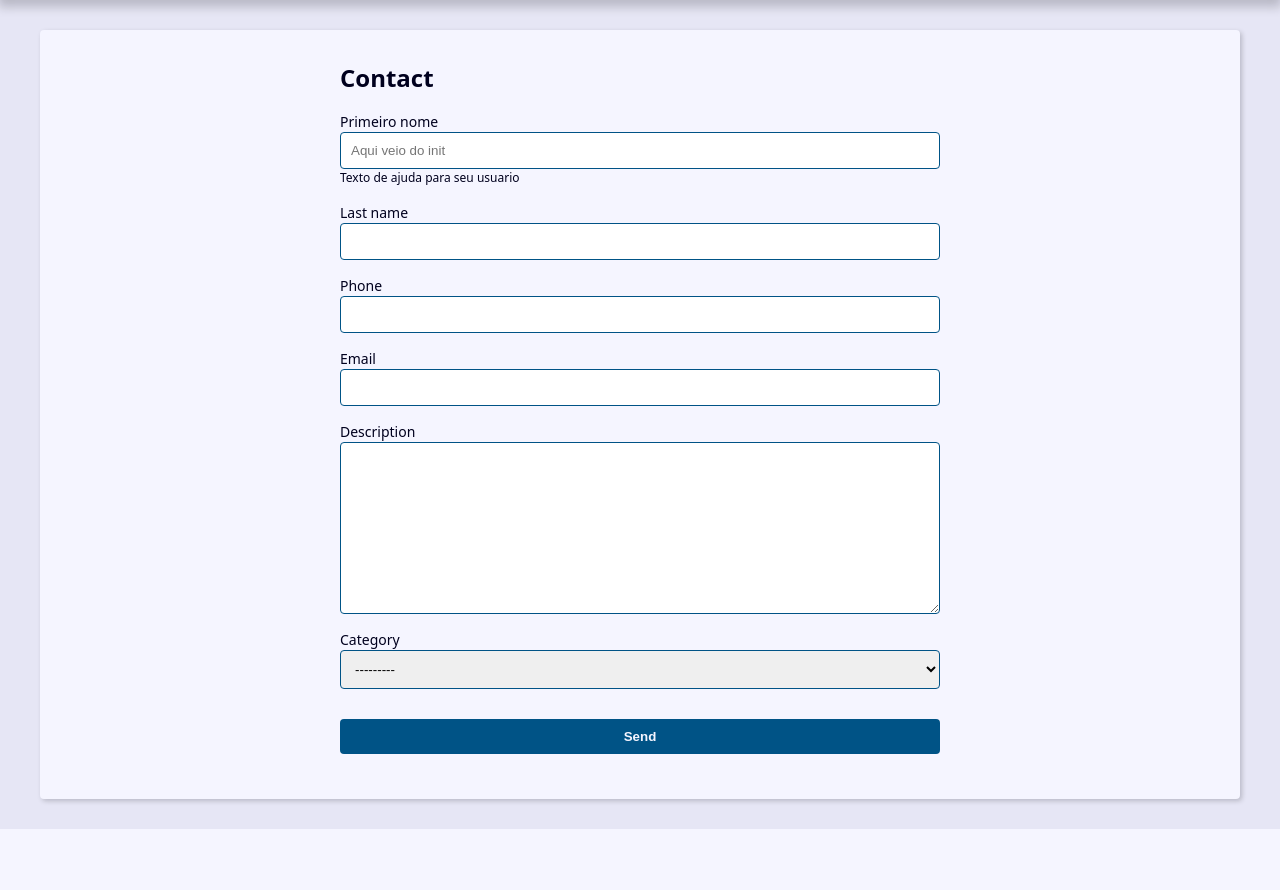
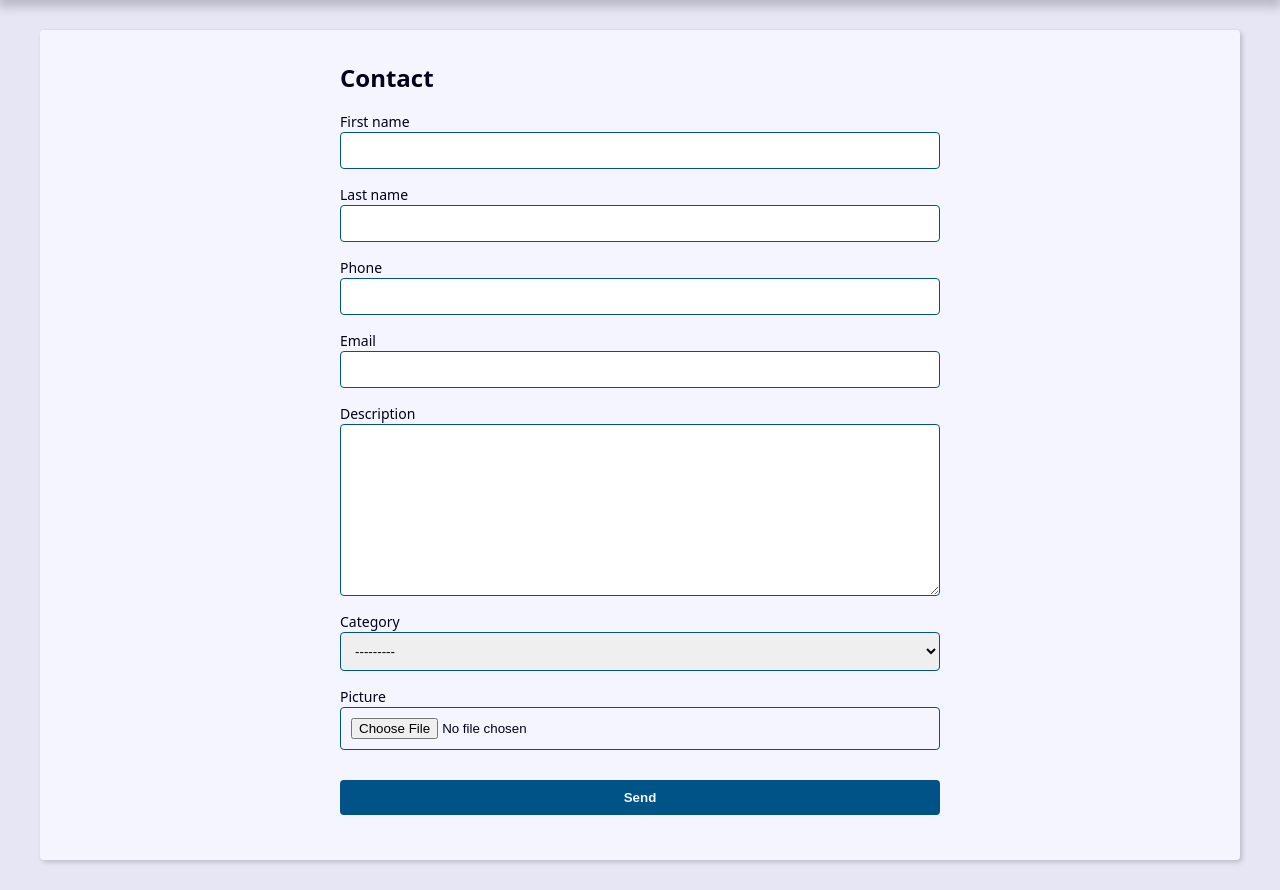
Before and after one commit to Emersoninho/projeto_agenda, a Django app: page /contact/create/ in a window 1280 px wide. Shown: the part 239-1129 px from the top of the page. Before the commit the page ends 1068 px from the top, so only its background shows below. Run offline with Django 5.2, Linux system fonts and the light colour scheme; tables that the repository leaves empty hold one stand-in row (values such as "Sample post").

Commit message:
imagefield
trabalhando com imagens

```diff
--- a/contact/forms.py
+++ b/contact/forms.py
@@ -3,34 +3,10 @@
 from . import models
 
 class ContactForm(forms.ModelForm):
-    first_name = forms.CharField(
-        widget=forms.TextInput(
-            attrs={
-                'class': 'classe-a classe-b',
-                'placeholder': 'Aqui veio do init',
-            }
-        ),
-        label='Primeiro nome',
-        help_text='Texto de ajuda para seu usuario'
-    )
-    # def __init__(self, *args, **kwargs):
-    #     super(ContactForm, self).__init__(*args, **kwargs)
-
-    #     self.fields['first_name'].widget.attrs.update({
-    #         'class': 'classe-a classe-b',
-    #         'placeholder': 'Aqui veio do init',
-    #     })
-
+    picture = forms.ImageField(widget=forms.FileInput(attrs={'accept': 'image/*'}))
     class Meta:
         model = models.Contact
-        fields = ('first_name', 'last_name', 'phone', 'email', 'description', 'category')
-
-        # widgets = {'first_name': forms.TextInput(
-        #     attrs={
-        #         'class': 'classe-a classe-b',
-        #         'placeholder': 'Escreva aqui',
-        #     }
-        # )}
+        fields = ('first_name', 'last_name', 'phone', 'email', 'description', 'category', 'picture')
 
     def clean(self):
         cleaned_data = self.cleaned_data
--- a/contact/templates/contact/contact.html
+++ b/contact/templates/contact/contact.html
@@ -13,6 +13,12 @@
         <p><b>Description:</b> {{contact.description}}</p>
         <p><b>Category:</b> {{contact.category.name}}</p>
 
+        {% if contact.picture %}
+            <p>
+                <img src="{{contact.picture.url}}" alt="{{contact.first_name}} {{contact.last_name}}">
+            </p>
+        {% endif %}
+
         <div class="contact-links">
             <a class='btn btn-link' href="{% url "contact:update" contact.id %}">Update</a>
             <form action="{% url 'contact:delete' contact.id %}" method="POST"> {% csrf_token %}
--- a/contact/templates/contact/create.html
+++ b/contact/templates/contact/create.html
@@ -14,6 +14,11 @@
                             <p class="help-text">{{field.help_text}}</p>
                         {% endif %}
                     </div>
+                        {% if field.name == 'picture' and field.value.url %}
+                        <div class="form-grup">
+                            <img src="{{field.value.url}}" alt="">
+                        </div>
+                        {% endif %}
                 {% endfor %}
             </div>
 
--- a/contact/views/contact_forms.py
+++ b/contact/views/contact_forms.py
@@ -7,7 +7,7 @@
     form_action = reverse('contact:create')
 
     if request.method == 'POST':
-        form = ContactForm(request.POST)
+        form = ContactForm(request.POST, request.FILES)
 
         context = {
             'form': form,
@@ -31,7 +31,7 @@
     form_action = reverse('contact:update', args=(contact_id,))
 
     if request.method == 'POST':
-        form = ContactForm(request.POST, instance=contact)
+        form = ContactForm(request.POST, request.FILES, instance=contact)
 
         context = {
             'form': form,
@@ -40,7 +40,7 @@
 
         if form.is_valid():
             contact = form.save()
-            return redirect('contact:update', contact_td=contact.pk)
+            return redirect('contact:update', contact_id=contact.pk)
 
         return render(request, 'contact/create.html', context)
 
```
